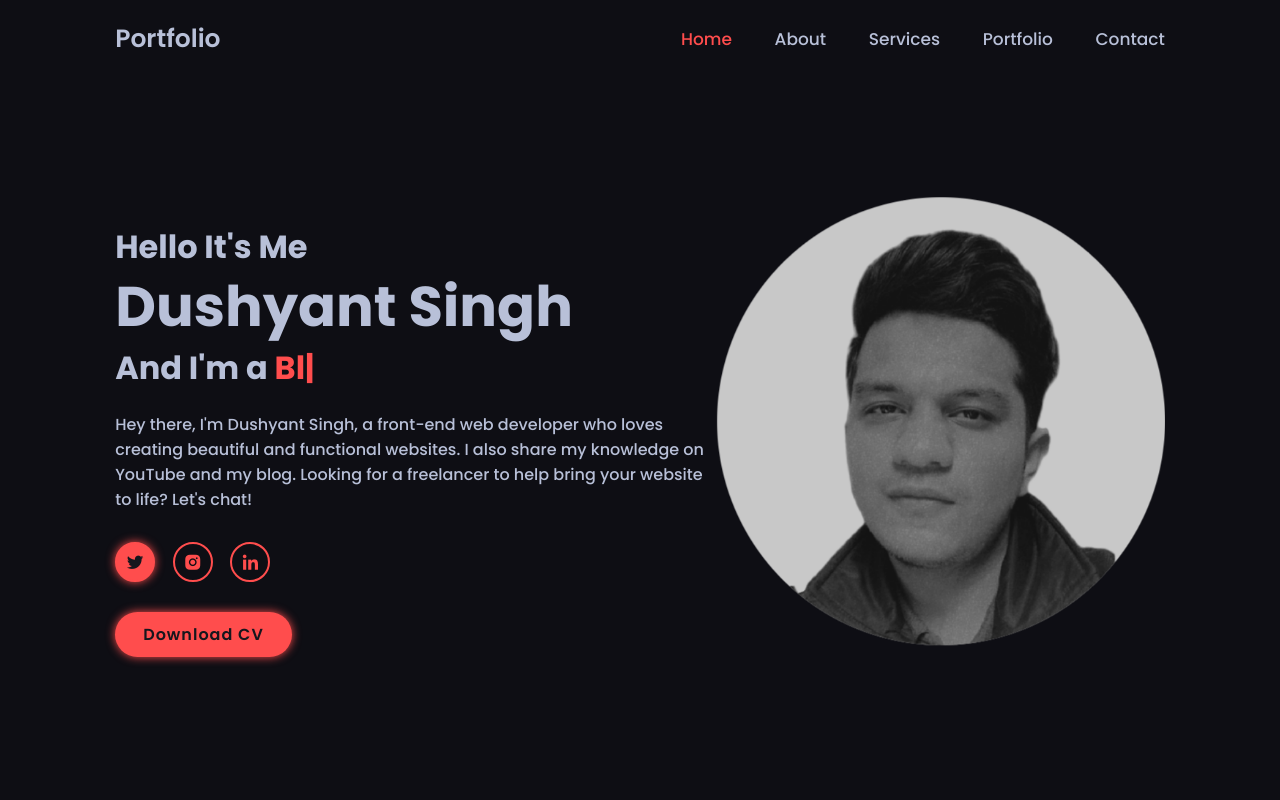
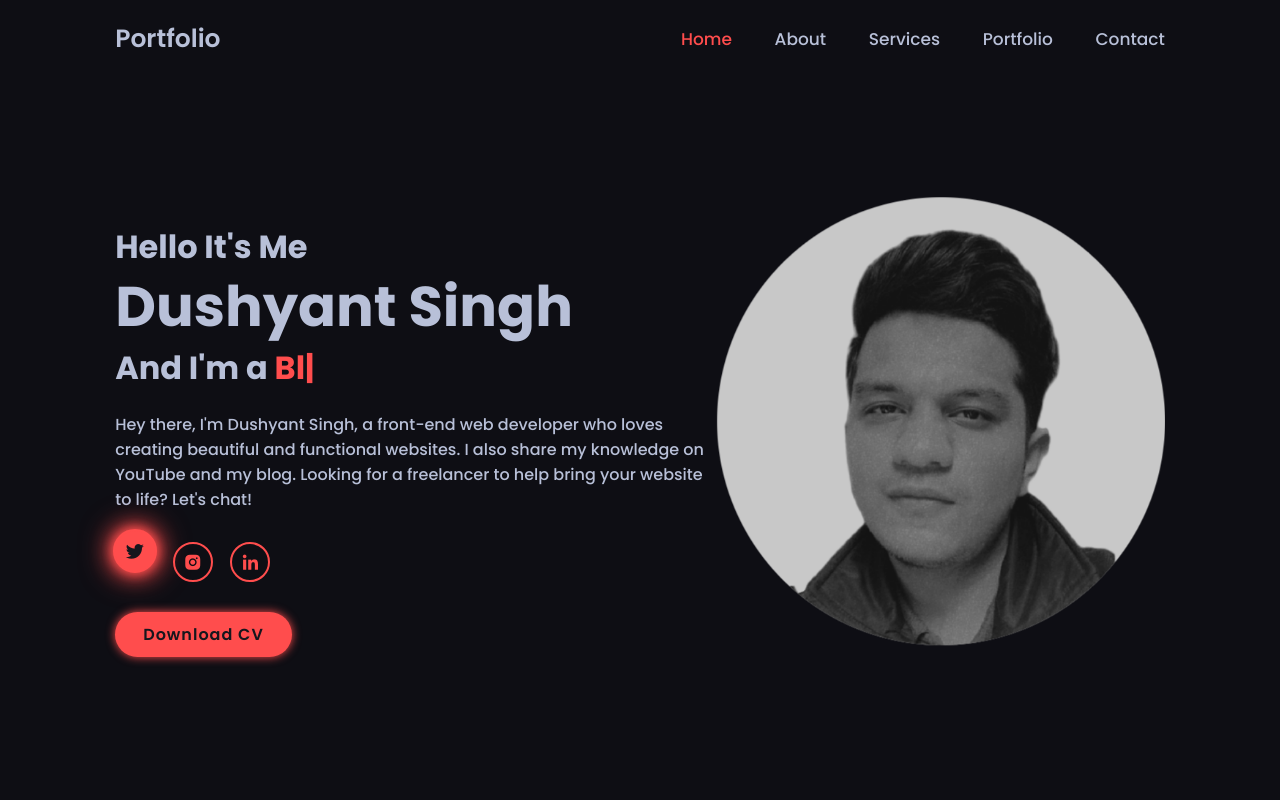
Before and after one commit to thedushyantsingh/Dushyantsingh.github.io, a plain HTML site: page index.html in a window 1280 px wide. In both pictures the pointer is over the link 135 px from the left and 561 px from the top of the page. Shown: the top 800 px of the page. Drawn offline with nearby package versions, Linux system fonts and the light colour scheme.

Commit message:
Update style.css
added a lift up and glow  effect on hovering on social-media  icons

```diff
--- a/css/style.css
+++ b/css/style.css
@@ -172,11 +172,11 @@ span {
     transition: .5s ease;
 }
 
-
 .social-media a:hover {
+    transform: scale(1.1) translateY(-10px);
     background-color: var(--main-color);
     color: var(--second-bg-color);
-    box-shadow: 0 0 1rem var(--main-color);
+    box-shadow: 0 0 1rem var(--main-color), 0 0 2rem var(--main-color), 0 0 3rem var(--main-color);
 }
 
 .btn {
```
